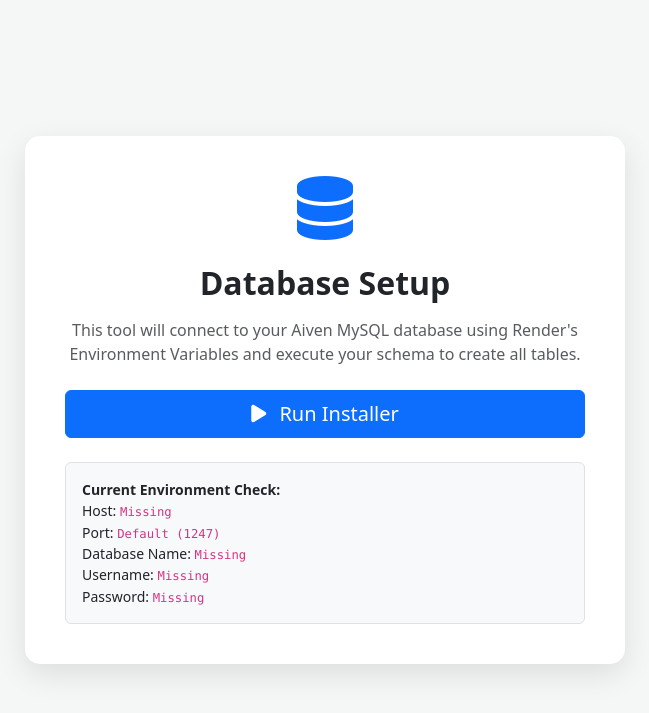
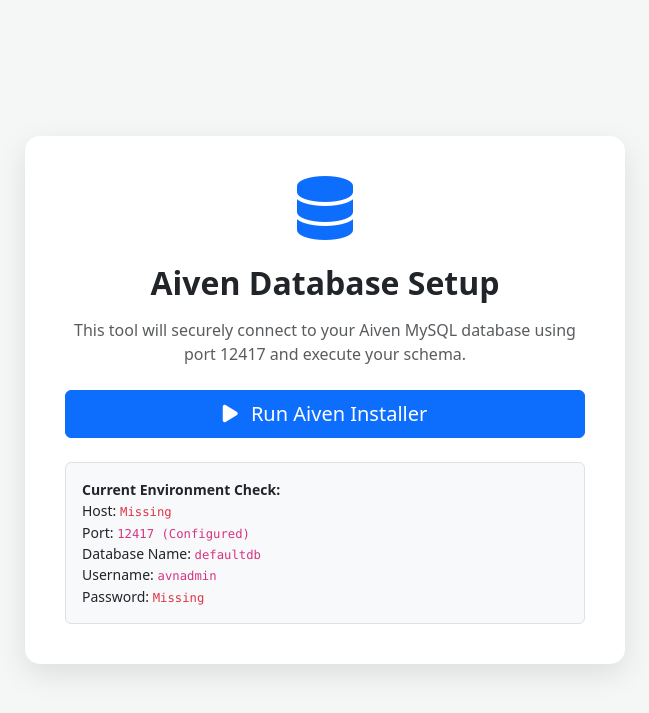
Before and after one commit to Al-Ahotanee/SAZUG-STUDENT-RECORD-MANAGEMENT-SYSTEM, a PHP site: page /install.php in a window 1280 px wide. Shown: the top 713 px of the page, without its empty margins (315-964 px from the left). Run offline with PHP 8.4, Linux system fonts and the light colour scheme.

Commit message:
Update install.php

```diff
--- a/install.php
+++ b/install.php
@@ -12,22 +12,21 @@ $status = '';
 if (file_exists($lockFile)) {
     $status = 'error';
     $message = "Installation has already been completed. For security reasons, please delete this <b>install.php</b> file from your repository.";
-} elseif ($_SERVER['REQUEST_METHOD'] === 'POST' && isset($_POST['install'])) {
+} elseif ($_SERVER['REQUEST_METHOD'] === 'POST' && $_POST['install'] ?? false) {
 
-    $host = getenv('DB_HOST');
-    $port = getenv('DB_PORT') ?: '1247';
-    $db   = getenv('DB_NAME');
-    $user = getenv('DB_USER');
-    $pass = getenv('DB_PASS');
+    $host = trim(getenv('DB_HOST'));
+    $port = trim(getenv('DB_PORT') ?: '12417'); // Aiven custom port
+    $db   = trim(getenv('DB_NAME') ?: 'defaultdb'); // Aiven default db name
+    $user = trim(getenv('DB_USER') ?: 'avnadmin');
+    $pass = trim(getenv('DB_PASS'));
 
     if (!$host || !$db || !$user) {
         $status = 'error';
         $message = "Database credentials are missing. Please ensure DB_HOST, DB_NAME, DB_USER, and DB_PASS are set in Render's Environment Variables.";
     } else {
         try {
-            // Aiven requires SSL. PDO will automatically negotiate SSL if the server demands it.
-            // We ensure MYSQL_ATTR_MULTI_STATEMENTS is enabled to run the whole file at once.
-            $dsn = "mysql:host=$host;port=$port;dbname=$db;charset=utf8mb4";
+            // Aiven requires SSL mode and multi-statements to run the full schema script
+            $dsn = "mysql:host=$host;port=$port;dbname=$db;charset=utf8mb4;sslmode=require";
             $options = [
                 PDO::ATTR_ERRMODE => PDO::ERRMODE_EXCEPTION,
                 PDO::MYSQL_ATTR_MULTI_STATEMENTS => true,
@@ -50,11 +49,11 @@ if (file_exists($lockFile)) {
             file_put_contents($lockFile, "Installed successfully on " . date('Y-m-d H:i:s'));
 
             $status = 'success';
-            $message = "Database schema imported successfully! The Super Administrator account has been created.";
+            $message = "Database schema imported successfully into Aiven! The Super Administrator account has been created.";
 
         } catch (PDOException $e) {
             $status = 'error';
-            $message = "Database Connection Error: " . htmlspecialchars($e->getMessage());
+            $message = "Aiven Database Connection Error: " . htmlspecialchars($e->getMessage()) . "<br><small>Double-check that your DB_PORT matches your 5-digit Aiven port (12417) and your IP allowlist is set to 0.0.0.0/0.</small>";
         } catch (Exception $e) {
             $status = 'error';
             $message = "Error: " . $e->getMessage();
@@ -67,7 +66,7 @@ if (file_exists($lockFile)) {
 <head>
     <meta charset="UTF-8">
     <meta name="viewport" content="width=device-width, initial-scale=1.0">
-    <title>SAZUG SRMS - Installer</title>
+    <title>SAZUG SRMS - Aiven Installer</title>
     <link href="https://cdn.jsdelivr.net/npm/bootstrap@5.3.2/dist/css/bootstrap.min.css" rel="stylesheet">
     <link rel="stylesheet" href="https://cdnjs.cloudflare.com/ajax/libs/font-awesome/6.4.0/css/all.min.css">
     <style>
@@ -80,8 +79,8 @@ if (file_exists($lockFile)) {
 <div class="container">
     <div class="install-card mx-auto text-center">
         <i class="fas fa-database fa-4x text-primary mb-4"></i>
-        <h2 class="fw-bold mb-3">Database Setup</h2>
-        <p class="text-muted mb-4">This tool will connect to your Aiven MySQL database using Render's Environment Variables and execute your schema to create all tables.</p>
+        <h2 class="fw-bold mb-3">Aiven Database Setup</h2>
+        <p class="text-muted mb-4">This tool will securely connect to your Aiven MySQL database using port 12417 and execute your schema.</p>
 
         <?php if ($status === 'success'): ?>
             <div class="alert alert-success">
@@ -101,16 +100,16 @@ if (file_exists($lockFile)) {
         <?php if ($status !== 'success' && !file_exists($lockFile)): ?>
             <form method="POST" action="">
                 <button type="submit" name="install" value="1" class="btn btn-primary w-100 py-2 fs-5">
-                    <i class="fas fa-play me-2"></i> Run Installer
+                    <i class="fas fa-play me-2"></i> Run Aiven Installer
                 </button>
             </form>
             <div class="text-start mt-4 bg-light p-3 rounded small border">
                 <strong>Current Environment Check:</strong><br>
-                Host: <code><?= getenv('DB_HOST') ? 'Set' : 'Missing' ?></code><br>
-                Port: <code><?= getenv('DB_PORT') ? 'Set (' . getenv('DB_PORT') . ')' : 'Default (1247)' ?></code><br>
-                Database Name: <code><?= getenv('DB_NAME') ? 'Set' : 'Missing' ?></code><br>
-                Username: <code><?= getenv('DB_USER') ? 'Set' : 'Missing' ?></code><br>
-                Password: <code><?= getenv('DB_PASS') ? 'Set (Hidden)' : 'Missing' ?></code>
+                Host: <code><?= getenv('DB_HOST') ? htmlspecialchars(getenv('DB_HOST')) : '<span class="text-danger">Missing</span>' ?></code><br>
+                Port: <code><?= getenv('DB_PORT') ? htmlspecialchars(getenv('DB_PORT')) : '12417 (Configured)' ?></code><br>
+                Database Name: <code><?= getenv('DB_NAME') ? htmlspecialchars(getenv('DB_NAME')) : 'defaultdb' ?></code><br>
+                Username: <code><?= getenv('DB_USER') ? htmlspecialchars(getenv('DB_USER')) : 'avnadmin' ?></code><br>
+                Password: <code><?= getenv('DB_PASS') ? 'Set (Hidden)' : '<span class="text-danger">Missing</span>' ?></code>
             </div>
         <?php endif; ?>
     </div>
```
